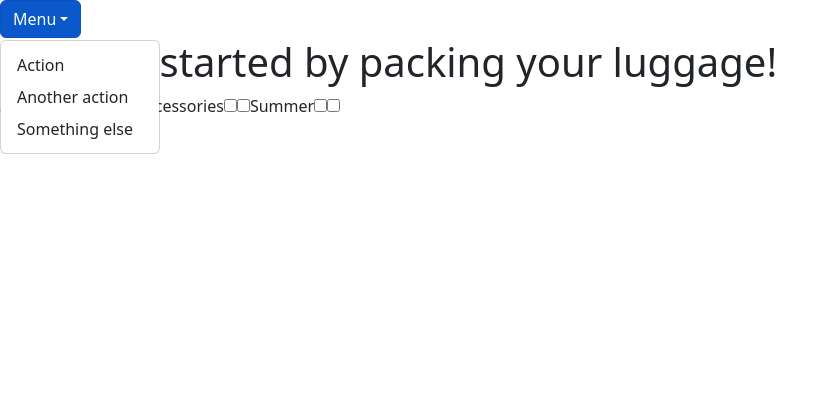
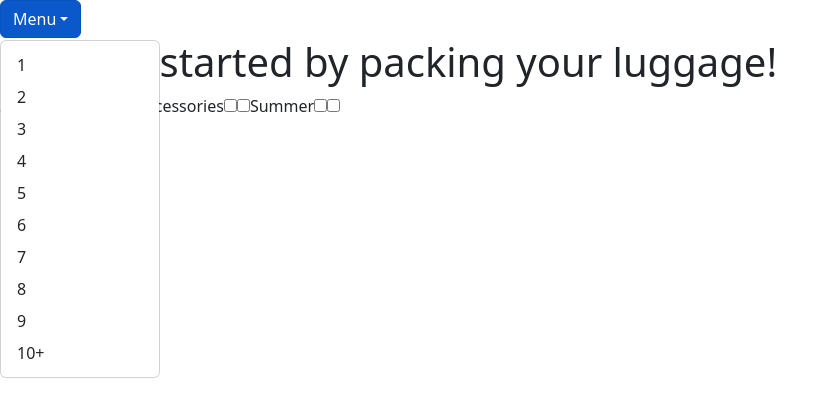
Before and after one commit to bcbergstrom/p4-project-travel-site, a React (Vite) app in the folder client/: page / in a window 1280 px wide. Both pictures are taken after a click on the button "Menu". Shown: the top 416 px of the page, without its empty margins (0-838 px from the left). Built offline with nearby package versions, Linux system fonts and the light colour scheme.

Commit message:
dropdown menu

```diff
--- a/client/src/components/Dropdown.jsx
+++ b/client/src/components/Dropdown.jsx
@@ -7,10 +7,18 @@ export default function MenuDropdown(){
             Menu
         </Dropdown.Toggle>
         <Dropdown.Menu>
-            <Dropdown.Item href="#">Action</Dropdown.Item>
-            <Dropdown.Item href="#">Another action</Dropdown.Item>
-            <Dropdown.Item href="#">Something else</Dropdown.Item>
+            <Dropdown.Item>1</Dropdown.Item>
+            <Dropdown.Item>2</Dropdown.Item>
+            <Dropdown.Item>3</Dropdown.Item>
+            <Dropdown.Item>4</Dropdown.Item>
+            <Dropdown.Item>5</Dropdown.Item>
+            <Dropdown.Item>6</Dropdown.Item>
+            <Dropdown.Item>7</Dropdown.Item>
+            <Dropdown.Item>8</Dropdown.Item>
+            <Dropdown.Item>9</Dropdown.Item>
+            <Dropdown.Item>10+</Dropdown.Item>
         </Dropdown.Menu>
         </Dropdown>
+
     )
 }
--- a/client/src/components/Questions.jsx
+++ b/client/src/components/Questions.jsx
@@ -1,5 +1,6 @@
 import React from "react";
 import { useState } from "react";
+import MenuDropdown from "./Dropdown";
 
  export default function Allquestions(){
     // cosnt [cboxes, setcboxes] = useState(false)
```
